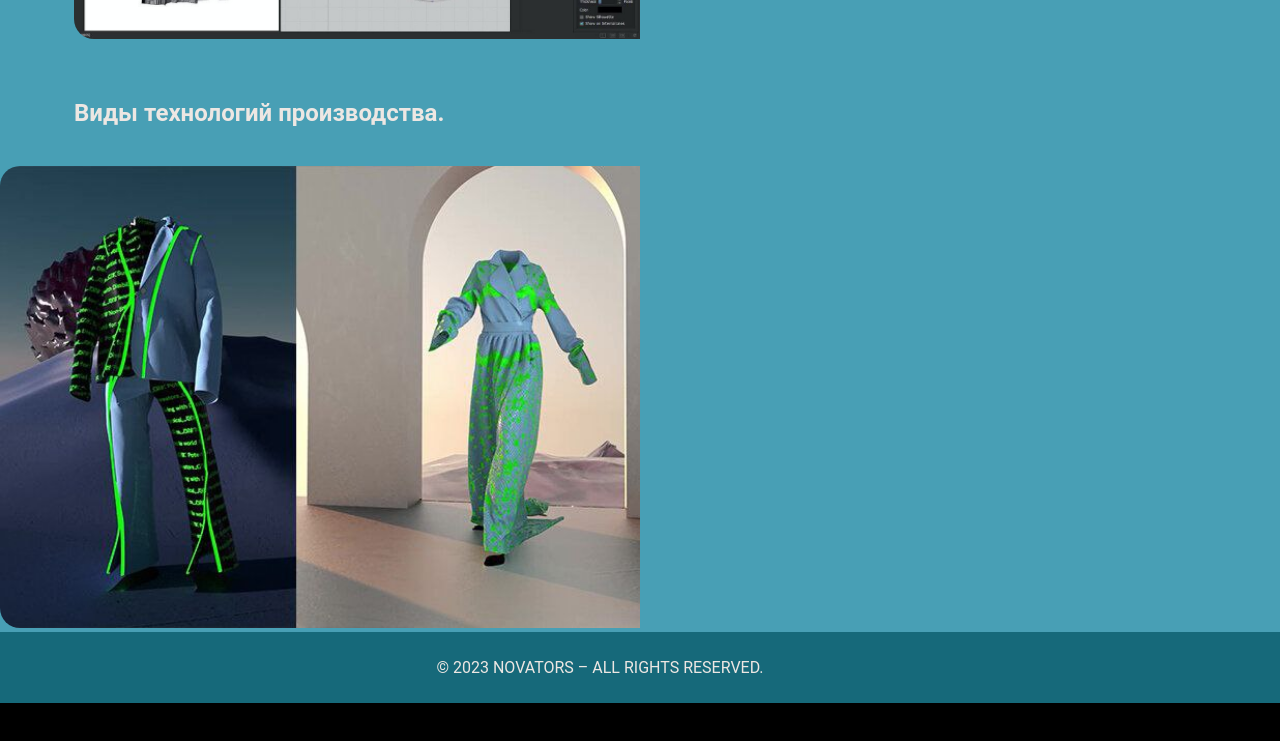
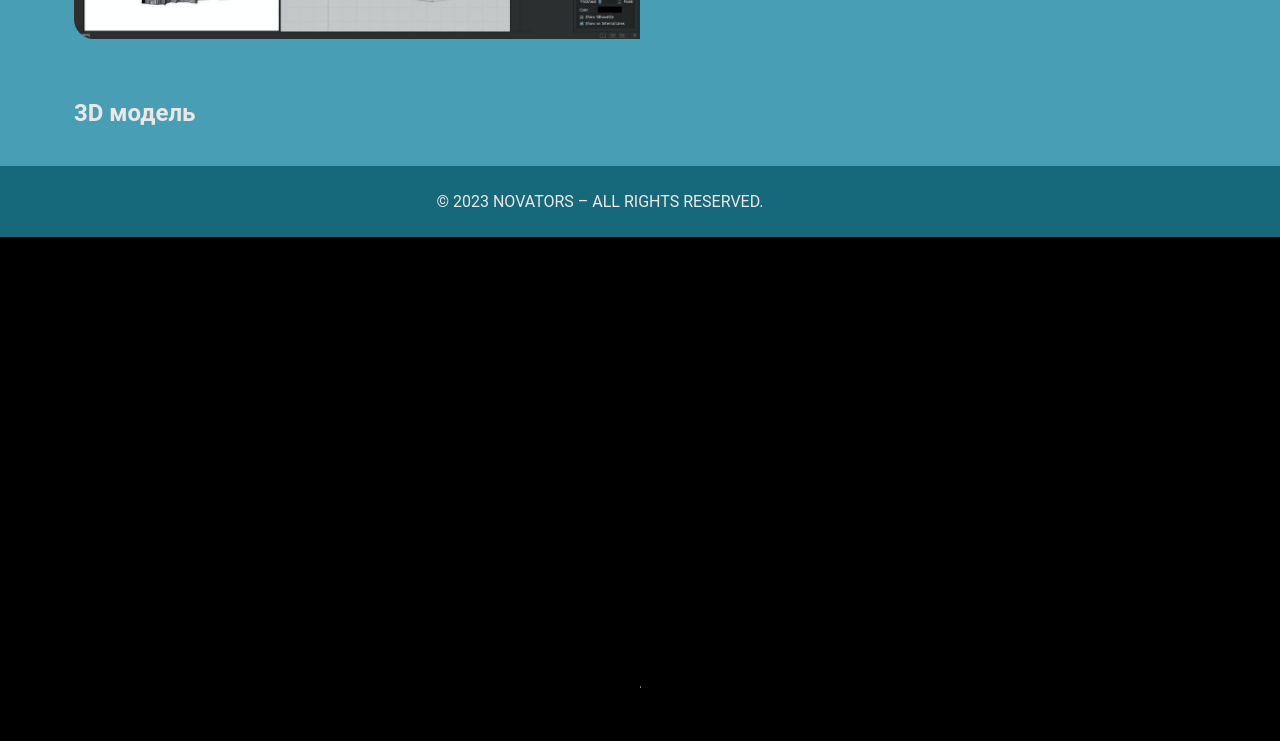
Before and after one commit to NTONovators/NTONovators.github.io, a website built with Vite: page index.html in a window 1280 px wide. Shown: the part 2087-2828 px from the top of the page. Built offline with nearby package versions, Linux system fonts and the light colour scheme.

Commit message:
index.html

```diff
--- a/index.html
+++ b/index.html
@@ -244,8 +244,9 @@ nav a:active{
 <section id="n6">
     <div class="text-block">
       <div class="text-content">
-        <h2>Виды технологий производства.</h2>
-	    <script type="module">
+        <h2>3D модель</h2>
+      </div>
+     <script type="module">
       import * as THREE from 'three';
       import { OBJLoader } from 'three/addons/loaders/OBJLoader.js';
 
@@ -291,10 +292,6 @@ nav a:active{
 
   </script>
      </div>
-
-    </script>
-      </div>
-      <img src="https://raw.githubusercontent.com/NTONovators/NTONovators.github.io/master/image3.png" alt="Image 3" class="left-image">
     </div>
       </div>
     </div>
```
